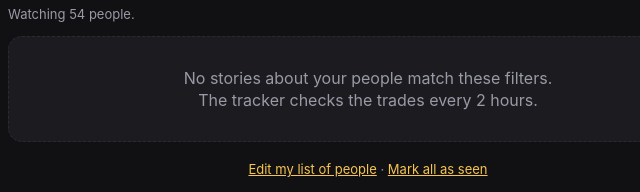
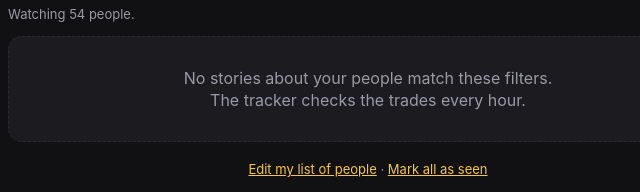
Before and after one commit to arihshapiro-beep/First-repository-ever, a plain HTML site: page hollywood/index.html in a window 1280 px wide. Both pictures are taken after a click on the button "Writers & Directors". Shown: the part 275-467 px from the top of the page, 272-912 px from the left. Drawn offline with Linux system fonts and the light colour scheme.

Commit message:
Trades tracker: run every hour
Co-Authored-By: Claude Opus 5.5 <noreply@anthropic.com>
Claude-Session: https://claude.ai/code/session_013aWo5LBKgtByVTHneN3jpP

```diff
--- a/hollywood/index.html
+++ b/hollywood/index.html
@@ -154,7 +154,7 @@ function render(){
     if (state.tab === 'people' && !(data.people || []).length){
       list.innerHTML = `<div class="empty">You haven't added anyone yet.<br><br><a href="${document.getElementById('editLink').href}">Add names to your PEOPLE_LIST secret →</a></div>`;
     } else if (state.tab === 'people'){
-      list.innerHTML = `<div class="empty">No stories about your people ${state.tag || state.src || state.q ? 'match these filters' : 'yet'}.<br>The tracker checks the trades every 2 hours.</div>`;
+      list.innerHTML = `<div class="empty">No stories about your people ${state.tag || state.src || state.q ? 'match these filters' : 'yet'}.<br>The tracker checks the trades every hour.</div>`;
     } else list.innerHTML = '<div class="empty">Nothing matches these filters.</div>';
     return;
   }
```
Also changed, not shown: 2 other files.
